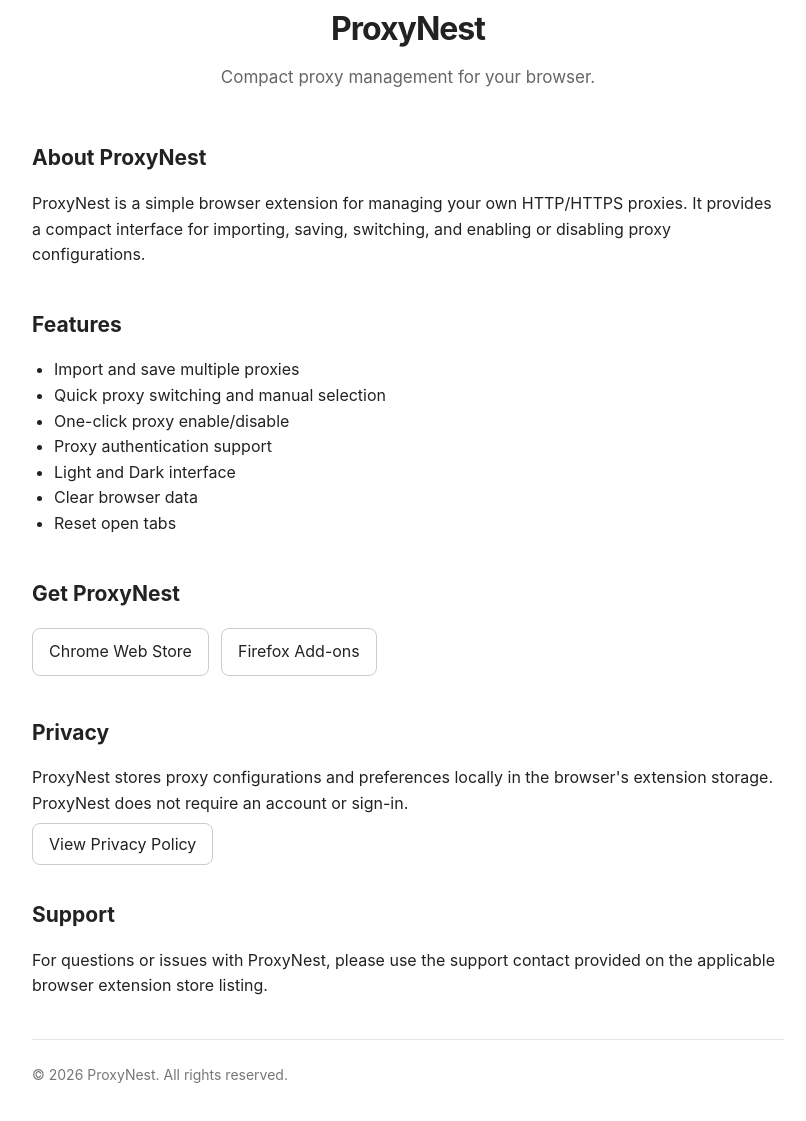
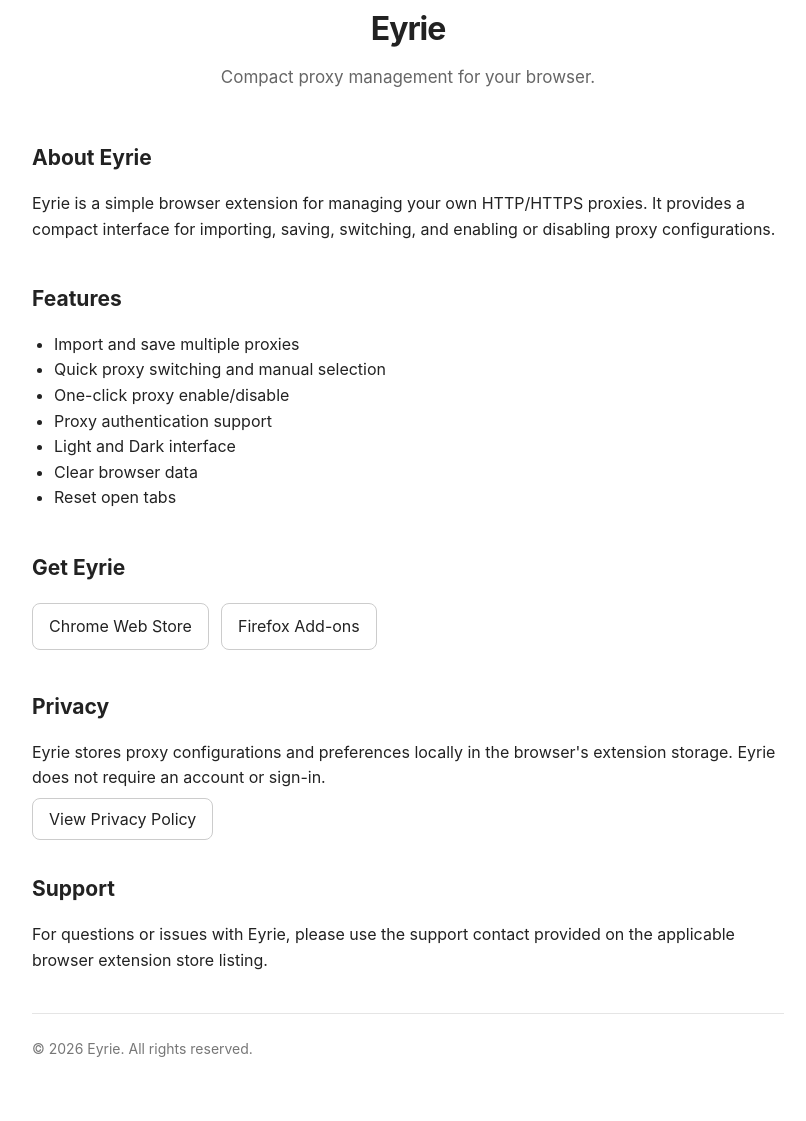
Before and after one commit to Jrald201/Eyrie, a plain HTML site: page index.html in a window 1280 px wide. Shown: the part 57-1178 px from the top of the page, without its empty margins (232-1038 px from the left). Drawn offline with Linux system fonts and the light colour scheme.

Commit message:
Update index.html

```diff
--- a/index.html
+++ b/index.html
@@ -3,7 +3,7 @@
 <head>
 <meta charset="UTF-8">
 <meta name="viewport" content="width=device-width,initial-scale=1.0">
-<title>ProxyNest</title>
+<title>Eyrie - Proxy Manager</title>
 <style>
 *{box-sizing:border-box}
 body{margin:0;font-family:-apple-system,BlinkMacSystemFont,"Segoe UI",Roboto,Arial,sans-serif;background:#fff;color:#222;line-height:1.6}
@@ -27,13 +27,13 @@ footer a{border:0;padding:0;text-decoration:underline}
 <div class="container">
 
 <header>
-<div class="logo">ProxyNest</div>
+<div class="logo">Eyrie </div>
 <p class="subtitle">Compact proxy management for your browser.</p>
 </header>
 
 <section>
-<h2>About ProxyNest</h2>
-<p>ProxyNest is a simple browser extension for managing your own HTTP/HTTPS proxies. It provides a compact interface for importing, saving, switching, and enabling or disabling proxy configurations.</p>
+<h2>About Eyrie</h2>
+<p>Eyrie is a simple browser extension for managing your own HTTP/HTTPS proxies. It provides a compact interface for importing, saving, switching, and enabling or disabling proxy configurations.</p>
 </section>
 
 <section>
@@ -50,7 +50,7 @@ footer a{border:0;padding:0;text-decoration:underline}
 </section>
 
 <section>
-<h2>Get ProxyNest</h2>
+<h2>Get Eyrie</h2>
 <div class="links">
 <a href="https://chromewebstore.google.com/detail/proxynest/dlhoipnmkialdbdoficgbambmpgjkcbc" target="_blank" rel="noopener">Chrome Web Store</a>
 <a href="https://addons.mozilla.org/en-US/firefox/addon/proxynest/" target="_blank" rel="noopener">Firefox Add-ons</a>
@@ -59,17 +59,17 @@ footer a{border:0;padding:0;text-decoration:underline}
 
 <section>
 <h2>Privacy</h2>
-<p>ProxyNest stores proxy configurations and preferences locally in the browser's extension storage. ProxyNest does not require an account or sign-in.</p>
+<p>Eyrie stores proxy configurations and preferences locally in the browser's extension storage. Eyrie does not require an account or sign-in.</p>
 <p><a href="privacy-policy.html">View Privacy Policy</a></p>
 </section>
 
 <section>
 <h2>Support</h2>
-<p>For questions or issues with ProxyNest, please use the support contact provided on the applicable browser extension store listing.</p>
+<p>For questions or issues with Eyrie, please use the support contact provided on the applicable browser extension store listing.</p>
 </section>
 
 <footer>
-&copy; 2026 ProxyNest. All rights reserved.
+&copy; 2026 Eyrie. All rights reserved.
 </footer>
 
 </div>
```
